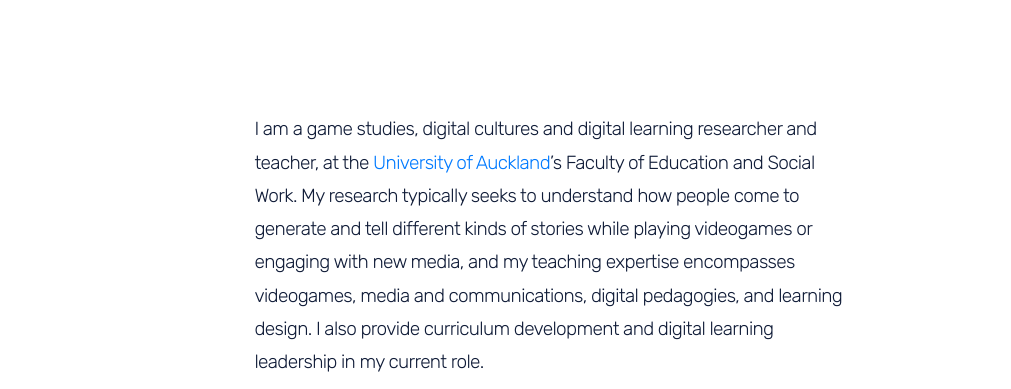
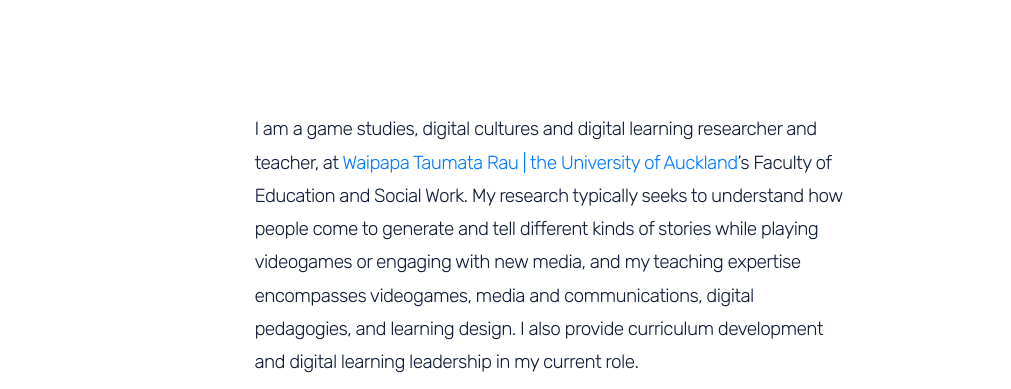
Before and after one commit to larry-may/larry-may.github.io, a plain HTML site: page index.html in a window 1280 px wide. Shown: the part 80-469 px from the top of the page, 269-1280 px from the left. Drawn offline with Linux system fonts and the light colour scheme.

Commit message:
Update index.html

```diff
--- a/index.html
+++ b/index.html
@@ -62,7 +62,7 @@
 				<main id="main" class="site-main" role="main">
 					<article id="post-20" class="post-20 page type-page status-publish hentry">
 						<div class="entry-content">
-							<p>I am a game studies, digital cultures and digital learning researcher and teacher, at the <a href="https://www.auckland.ac.nz/en.html" target="_blank">University of Auckland</a>’s Faculty of Education and Social Work. My <span class="wavy">research </span>typically seeks to understand how people come to generate and tell different kinds of stories while playing videogames or engaging with new media, and my <span class="wavy">teaching </span> expertise encompasses videogames, media and communications, digital pedagogies, and learning design. I also provide curriculum development and digital learning leadership in my current role.</p>
+							<p>I am a game studies, digital cultures and digital learning researcher and teacher, at <a href="https://www.auckland.ac.nz/en.html" target="_blank">Waipapa Taumata Rau | the University of Auckland</a>’s Faculty of Education and Social Work. My <span class="wavy">research </span>typically seeks to understand how people come to generate and tell different kinds of stories while playing videogames or engaging with new media, and my <span class="wavy">teaching </span> expertise encompasses videogames, media and communications, digital pedagogies, and learning design. I also provide curriculum development and digital learning leadership in my current role.</p>
 
 
 						</div>
```
